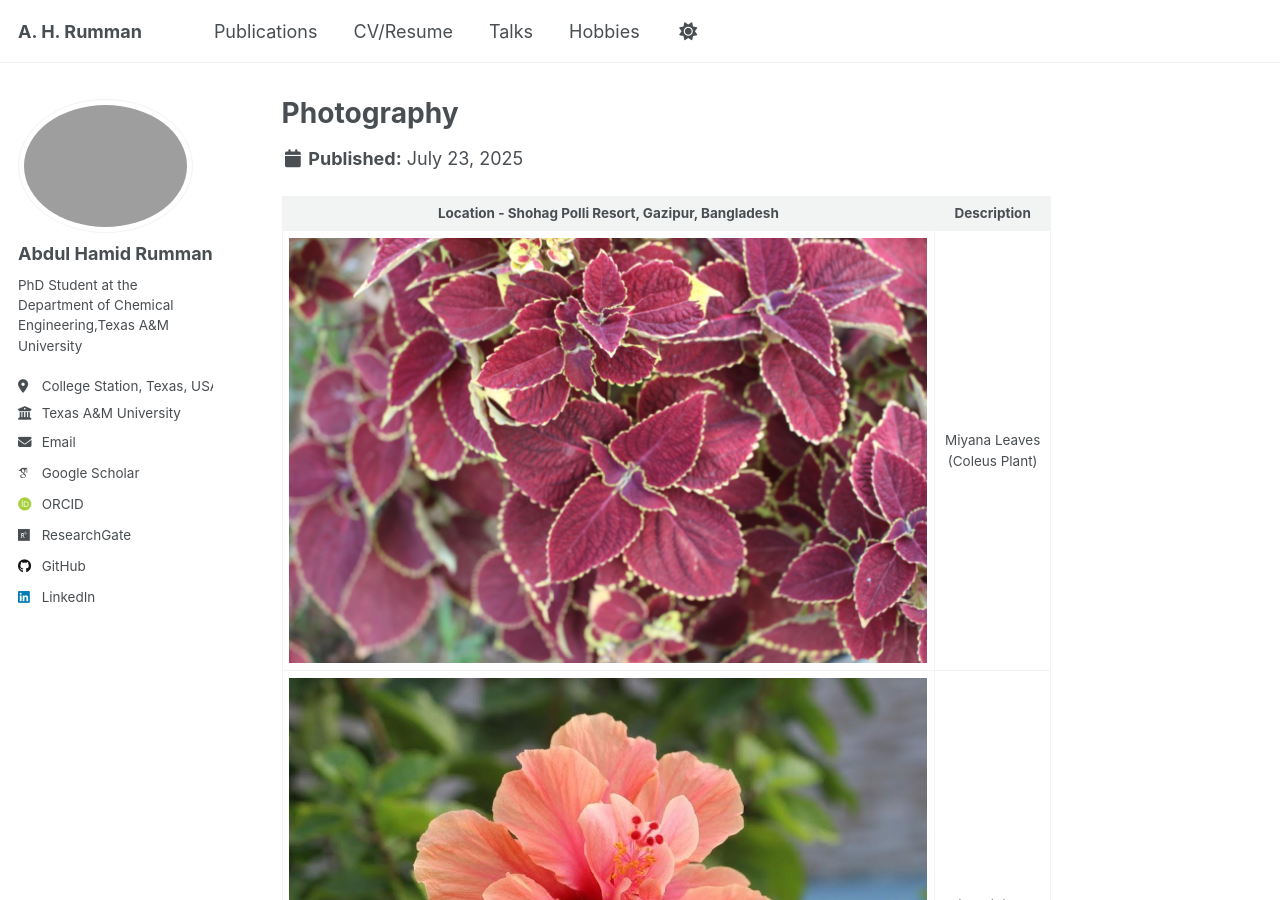
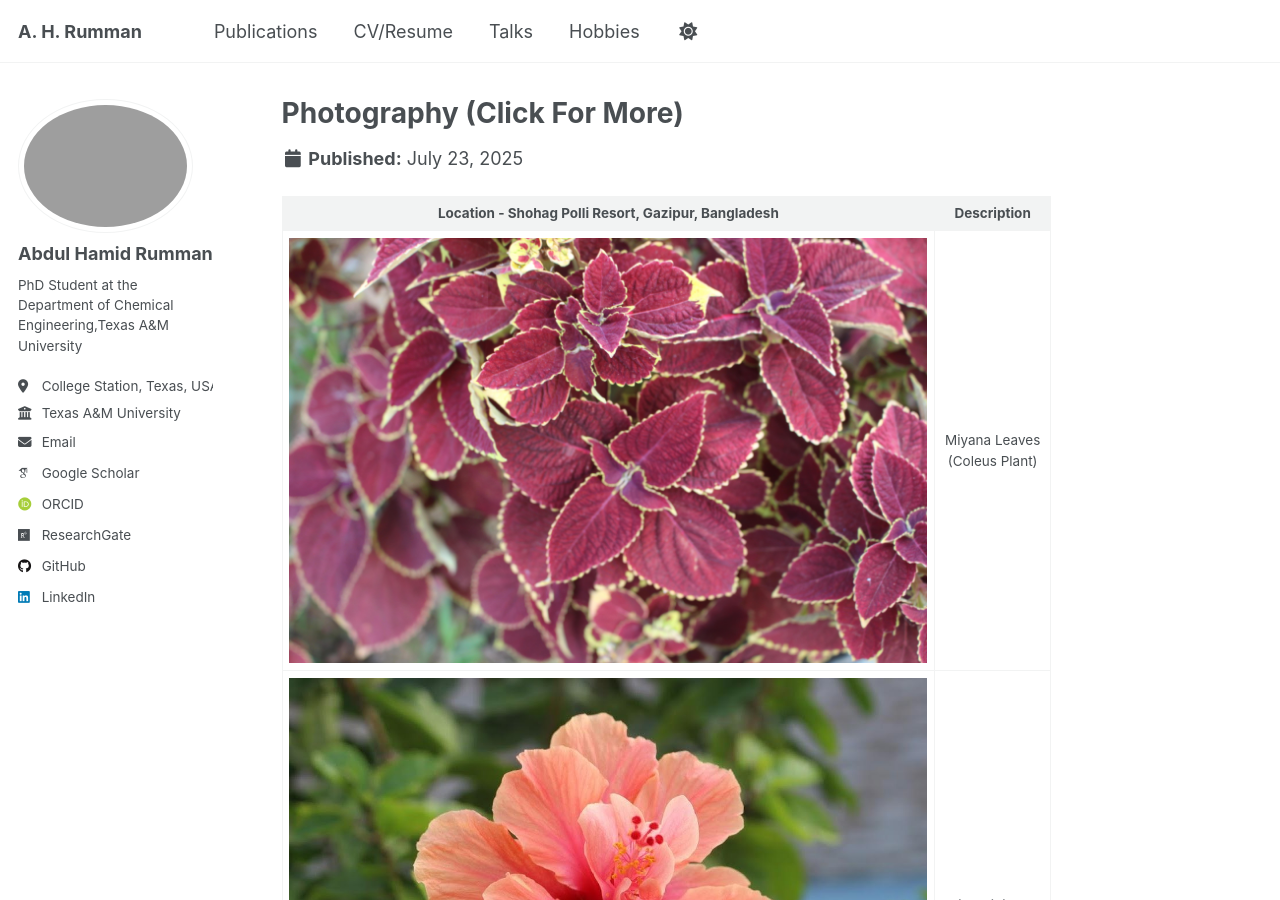
Before and after one commit to AbdulHamidRumman/abdulhamidrumman.github.io, a Jekyll site: the page built from _hobbies/hobbies-2.md, in a window 1280 px wide and 900 px high. Built offline with Jekyll 4.4.1, drawn with Linux system fonts in a browser that asks for light colours; some web fonts are replaced; a script that is not in the unit is left out.

Commit message:
Update hobbies-2.md

```diff
--- a/_hobbies/hobbies-2.md
+++ b/_hobbies/hobbies-2.md
@@ -1,6 +1,6 @@
 ---
-title: "Photography"
-excerpt: "Photos taken using Canon 700D 18-55 Kit Lens ([Click To View Photos](https://abdulhamidrumman.github.io/hobbies/hobbies-2/)) <br/> <img src='/images/photography/photo1.jpg' width='600px' height='360px'>"
+title: "Photography (Click For More)"
+excerpt: "Photos taken using Canon 700D 18-55 Kit Lens<br/><img src='/images/photography/photo1.jpg' width='600px' height='360px'>"
 collection: hobbies
 ---
 Location - Shohag Polli Resort, Gazipur, Bangladesh | Description
```
